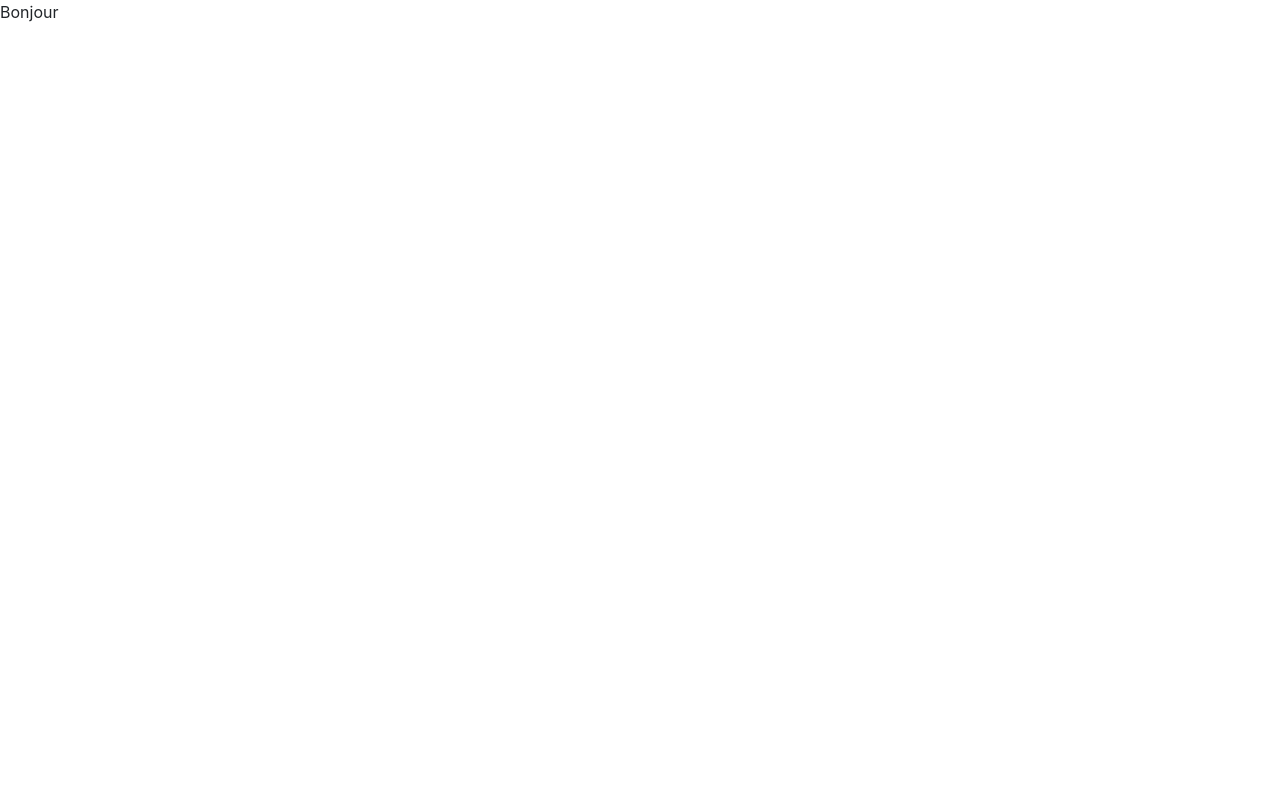
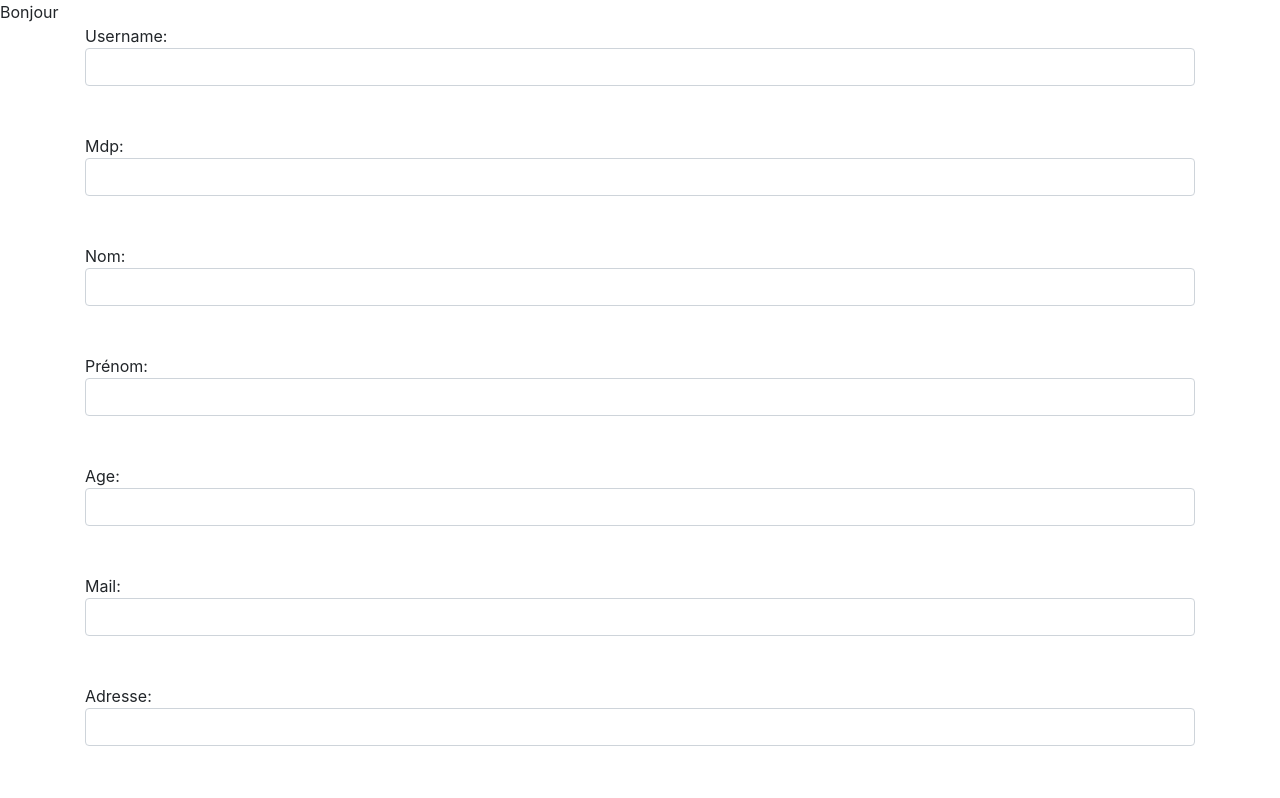
Before and after one commit to laurecdp/Ecommerce, an Angular app: page /newAccount in a window 1280 px wide. Before the commit this address led to /. Shown: the top 798 px of the page. Built offline with nearby package versions, Linux system fonts and the light colour scheme.

Commit message:
add creationComponent

```diff
--- a/src/app/app-routing.module.ts
+++ b/src/app/app-routing.module.ts
@@ -1,7 +1,10 @@
 import { NgModule } from '@angular/core';
 import { RouterModule, Routes } from '@angular/router';
+import { CreationaccountComponent } from './creationaccount/creationaccount.component';
 
-const routes: Routes = [];
+const routes: Routes = [
+  {path: 'newAccount', component: CreationaccountComponent},
+];
 
 @NgModule({
   imports: [RouterModule.forRoot(routes)],
--- a/src/app/app.component.html
+++ b/src/app/app.component.html
@@ -2,4 +2,5 @@ Bonjour
 <!-- DESKTOP-BDA79JN\SQLEXPRESS -->
 <!-- TEAMFLAGADES\SQLEXPRESS -->
 <!-- MOTHERBASE\SQLEXPRESS -->
+
 <router-outlet></router-outlet>
--- /dev/null
+++ b/src/app/creationaccount/creationaccount.component.html
@@ -0,0 +1,48 @@
+<div class="container">
+  <div class="formulaire">
+    Username:
+    <br>
+    <input class="form-control" type="string" [(ngModel)]="user.username">
+    <br>
+    <br>
+    Mdp:
+    <br>
+    <input class="form-control" type="string" [(ngModel)]="user.password">
+    <br>
+    <br>
+    Nom:
+    <br>
+    <input class="form-control" type="string" [(ngModel)]="user.nom">
+    <br>
+    <br>
+    Prénom:
+    <br>
+    <input class="form-control" type="string" [(ngModel)]="user.prenom">
+    <br>
+    <br>
+    Age:
+    <br>
+    <input class="form-control" type="number" [(ngModel)]="user.age">
+    <br>
+    <br>
+    Mail:
+    <br>
+    <input class="form-control" type="string" [(ngModel)]="user.mail">
+    <br>
+    <br>
+    Adresse:
+    <br>
+    <input class="form-control" type="string" [(ngModel)]="user.adresse">
+    <br>
+    <br>
+    Telephone:
+    <br>
+    <input class="form-control" type="string" [(ngModel)]="user.telephone">
+    <br>
+    <br>
+    <br>
+    <button type="submit" class="btn btn-primary mb-3" (click)="create()">S'enregistrer</button>
+    <br>
+    <br>
+  </div>
+ </div>
--- /dev/null
+++ b/src/app/creationaccount/creationaccount.component.ts
@@ -0,0 +1,39 @@
+import { HttpClient, HttpHeaders } from '@angular/common/http';
+import { Component, OnInit } from '@angular/core';
+import { User } from '../user';
+
+@Component({
+  selector: 'app-creationaccount',
+  templateUrl: './creationaccount.component.html',
+  styleUrls: ['./creationaccount.component.css']
+})
+export class CreationaccountComponent implements OnInit {
+  user: User = new User()
+  message: any
+
+  constructor(private http: HttpClient) { }
+
+  ngOnInit(): void {
+  }
+
+  create()
+  {
+    const body = JSON.stringify(this.user)
+    this.http.post("https://localhost:44330/api/Users",body, {
+    headers: new HttpHeaders({
+
+    "Content-Type": "application/json"
+
+    })
+
+    }).
+    subscribe(response => {
+    alert(this.message = "Votre compte a bien été enregistré");
+    console.log(response);
+    },
+    err => {
+    console.log(err)
+    });
+
+  }
+}
--- /dev/null
+++ b/src/app/user.ts
@@ -0,0 +1,11 @@
+export class User {
+  username: string
+  password: string
+  nom: string
+  prenom: string
+  age: number
+  adresse: string
+  telephone: string
+  mail: string
+  admin: boolean
+}
```
Also changed, not shown: src/app/app.module.ts (+7 -1 lines), src/app/creationaccount/creationaccount.component.css (added), 2 other files (tests, documents, lock files or other folders).
